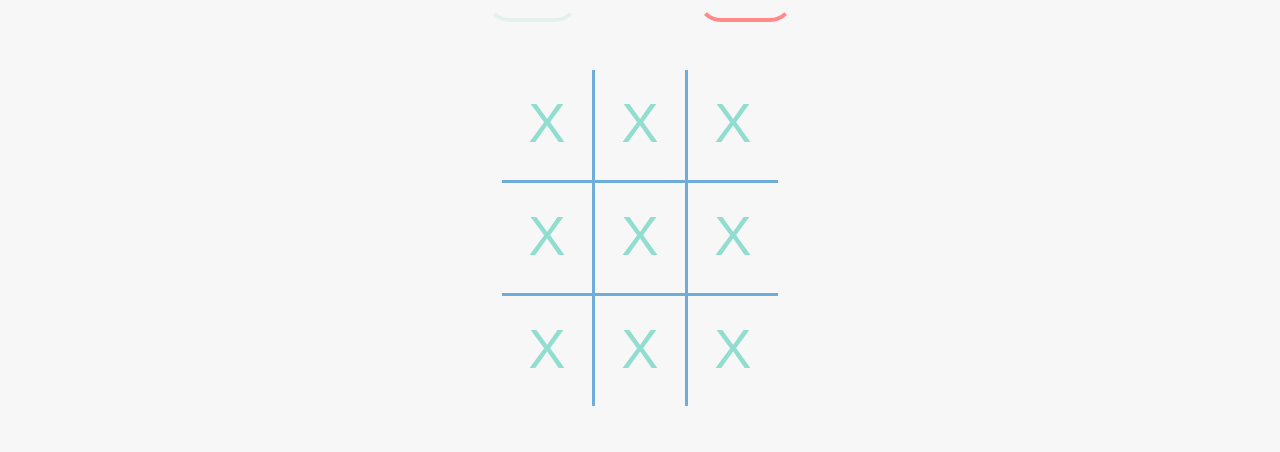
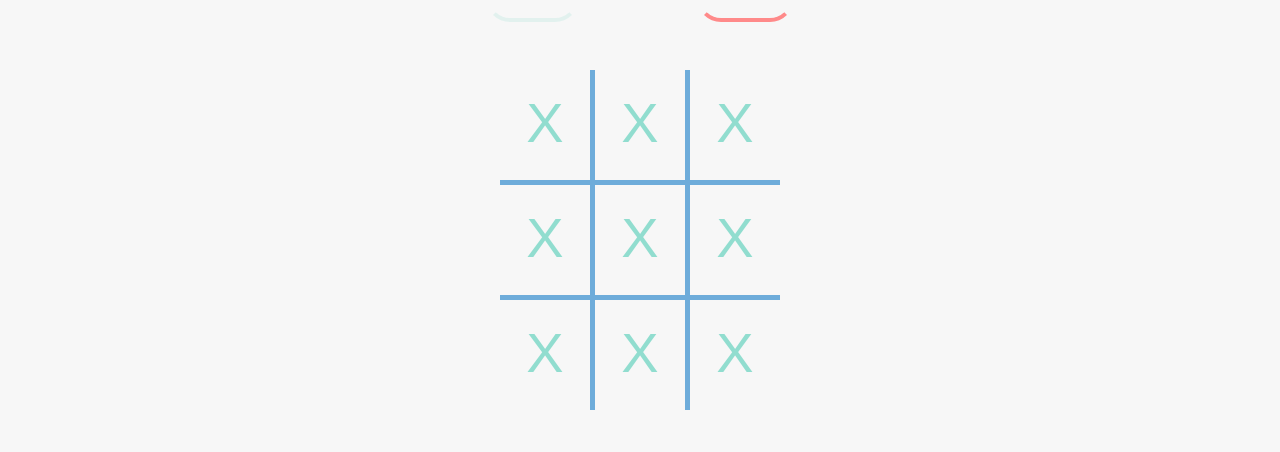
Before and after one commit to sebastianvarelag/tictactoe, a React (Vite) app: page / in a window 1280 px wide. Shown: the part 198-650 px from the top of the page. Built offline with nearby package versions, Linux system fonts and the light colour scheme; a web font is replaced by a local one.

Commit message:
Add and fixes styles.

```diff
--- a/src/styles.css
+++ b/src/styles.css
@@ -74,6 +74,10 @@ button{
   font-size: 2rem;
 }
 
+.turn__item.active{
+  transition: opacity .5s;
+}
+
 .turn__item:not(:nth-child(2)){
   opacity: .2;
 }
@@ -101,14 +105,30 @@ button{
   place-items: center;
 }
 
+.row-square{
+  display: flex;
+}
+
 .row-square .button__square{
   padding: 20px;
   font-size: 3.5rem;
   color: #91DDCF;
+  user-select: none;
+}
+
+.button__square.equis{
+  color: #91DDCF;
+}
+.button__square.circle{
+  color: #FF8A8A;
 }
 
 .turn__score{
   font-family: 'Digital Numbers', sans-serif;
+}
+
+.button__square:focus{
+  outline: none;
 }
 
 .row-square .button__square span{
@@ -117,14 +137,27 @@ button{
   display: block;
 }
 
+.row-square .button__square span.circle::after, .row-square .button__square span.equis::after{
+  content: ' ';
+}
 
-.row-square .button__square:nth-child(2){
-  border-left: 3px solid #6EACDA;
-  border-right: 3px solid #6EACDA;
+.row-square .button__square span.circle:hover::after{
+  content: 'O';
+  color: #FF8A8A;
+}
+
+.row-square .button__square span.equis:hover::after{
+  content: 'X';
+  color: #91DDCF;
 }
 
 .row-square:not(:last-child) .button__square{
-  border-bottom: 3px solid #6EACDA;
+  border-bottom: 5px solid #6EACDA;
+}
+
+.row-square .button__square:nth-child(2){
+  border-left: 5px solid #6EACDA;
+  border-right: 5px solid #6EACDA;
 }
 
 /* Button */
```
